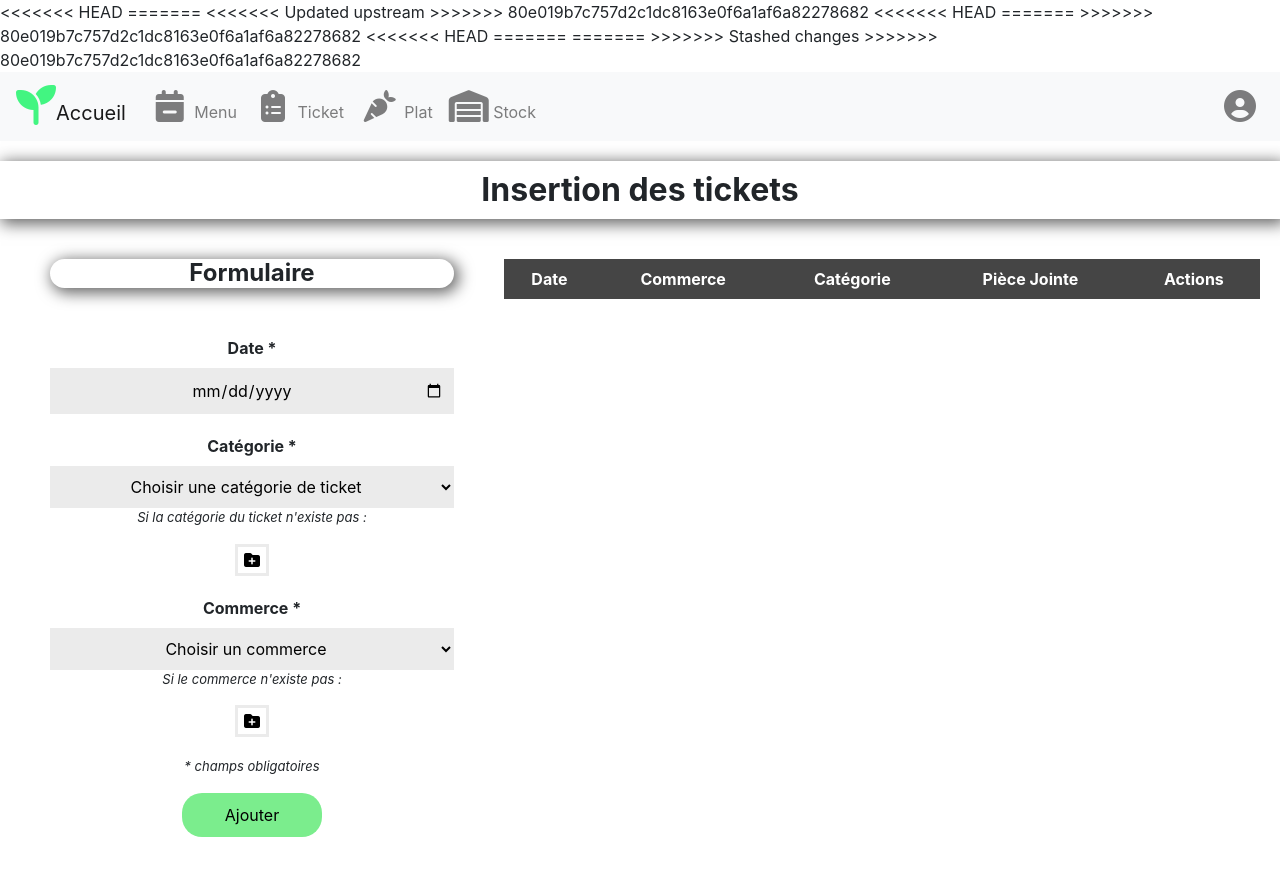
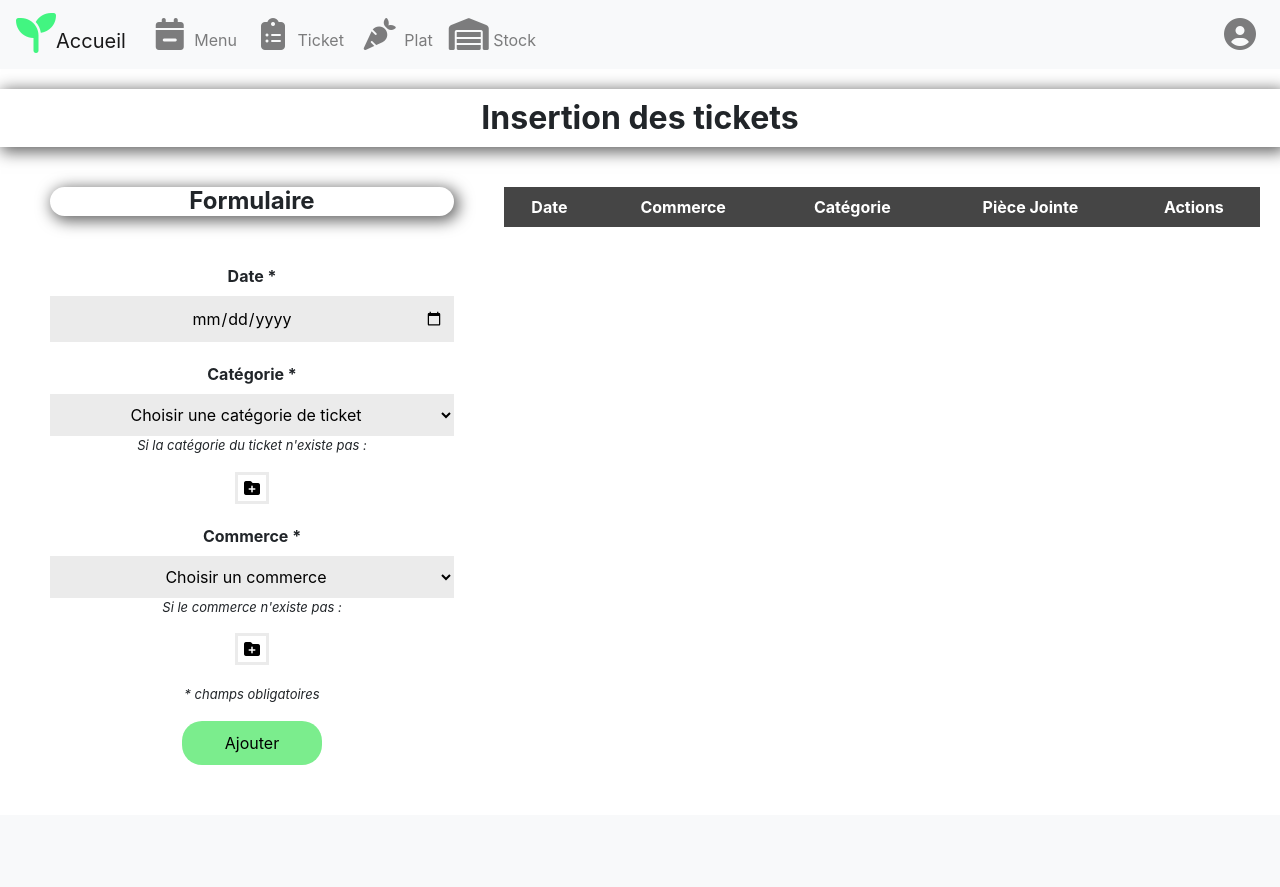
Before and after one commit to Sididboo/Cantine, a PHP site: template MVC_netican/view/v-tickets.php in a window 1280 px wide. After the commit the page ends 765 px from the top, so only its background shows below. Run offline with PHP 8.4, Linux system fonts and the light colour scheme; the template is opened without the code that fills it, so the values that code supplies are empty; some libraries are stand-ins or nearby versions.

Commit message:
Commi de merde qui sert a rien mais je suis obligé de le faire

```diff
--- a/MVC_netican/view/v-tickets.php
+++ b/MVC_netican/view/v-tickets.php
@@ -1,18 +1,11 @@
 <!DOCTYPE html>
 <html lang="fr">
-<<<<<<< HEAD
-=======
-<<<<<<< Updated upstream
->>>>>>> 80e019b7c757d2c1dc8163e0f6a1af6a82278682
+
     <head>
         <meta charset="utf-8">
         <meta name="viewport" content="width=device-width, initial-scale=1.0">
 
-<<<<<<< HEAD
         <title>Netican/Tickets</title>
-=======
-        <title>Netican/tickets</title>
->>>>>>> 80e019b7c757d2c1dc8163e0f6a1af6a82278682
 
         <!--CSS-->
         <link rel="stylesheet" href="./habillage/styles/css-tickets.css">
@@ -34,33 +27,6 @@
         <script src="view/ajax/v-tickets_commerce.js"></script>
         <script src="view/ajax/v-tickets_upload.js"></script>
     </head>
-<<<<<<< HEAD
-=======
-=======
-  <head>
-    <meta charset="utf-8">
-    <meta http-equiv="X-UA-Compatible" content="IE=edge">
-    <meta name="viewport" content="width=device-width, initial-scale=1.0">
-
-    <!--CSS-->
-    <link rel="stylesheet" href="./habillage/styles/css-header.css">
-    <link rel="stylesheet" href="https://cdn.jsdelivr.net/npm/bootstrap@4.5.3/dist/css/bootstrap.min.css" integrity="sha384-TX8t27EcRE3e/ihU7zmQxVncDAy5uIKz4rEkgIXeMed4M0jlfIDPvg6uqKI2xXr2" crossorigin="anonymous">
-    <!--JS-->
-    <script src="https://ajax.googleapis.com/ajax/libs/jquery/3.4.1/jquery.min.js"></script>
-    <script src="https://cdnjs.cloudflare.com/ajax/libs/popper.js/1.16.0/umd/popper.min.js"></script>
-    <script src="https://maxcdn.bootstrapcdn.com/bootstrap/4.4.1/js/bootstrap.min.js"></script>
-    <script src="https://kit.fontawesome.com/ce45170c32.js"></script>
-
-    <script src="view/ajax/xhr_object.js"></script>
-
-    <script src="view/ajax/v-tickets_add.js"></script>
-    <script src="view/ajax/v-tickets_del.js"></script>
-    <script src="view/ajax/v-tickets_categorie.js"></script>
-    <script src="view/ajax/v-tickets_commerce.js"></script>
-    <script src="view/ajax/v-tickets_upload.js"></script>
-  </head>
->>>>>>> Stashed changes
->>>>>>> 80e019b7c757d2c1dc8163e0f6a1af6a82278682
     <body>
 
         <!-- Header -->
```
Also changed, not shown: MVC_netican/view/v-articles.php (+1 -13 lines).
